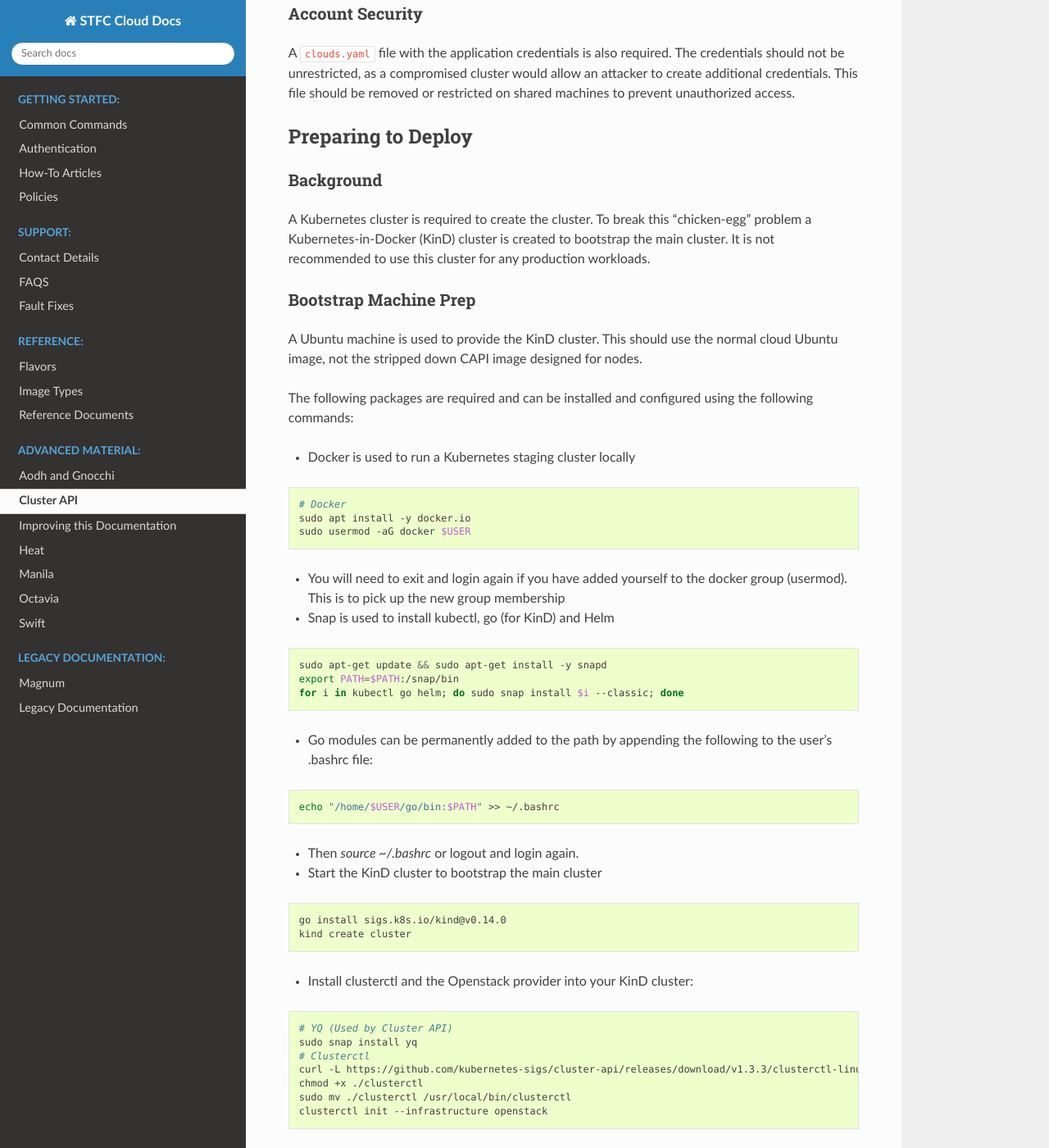
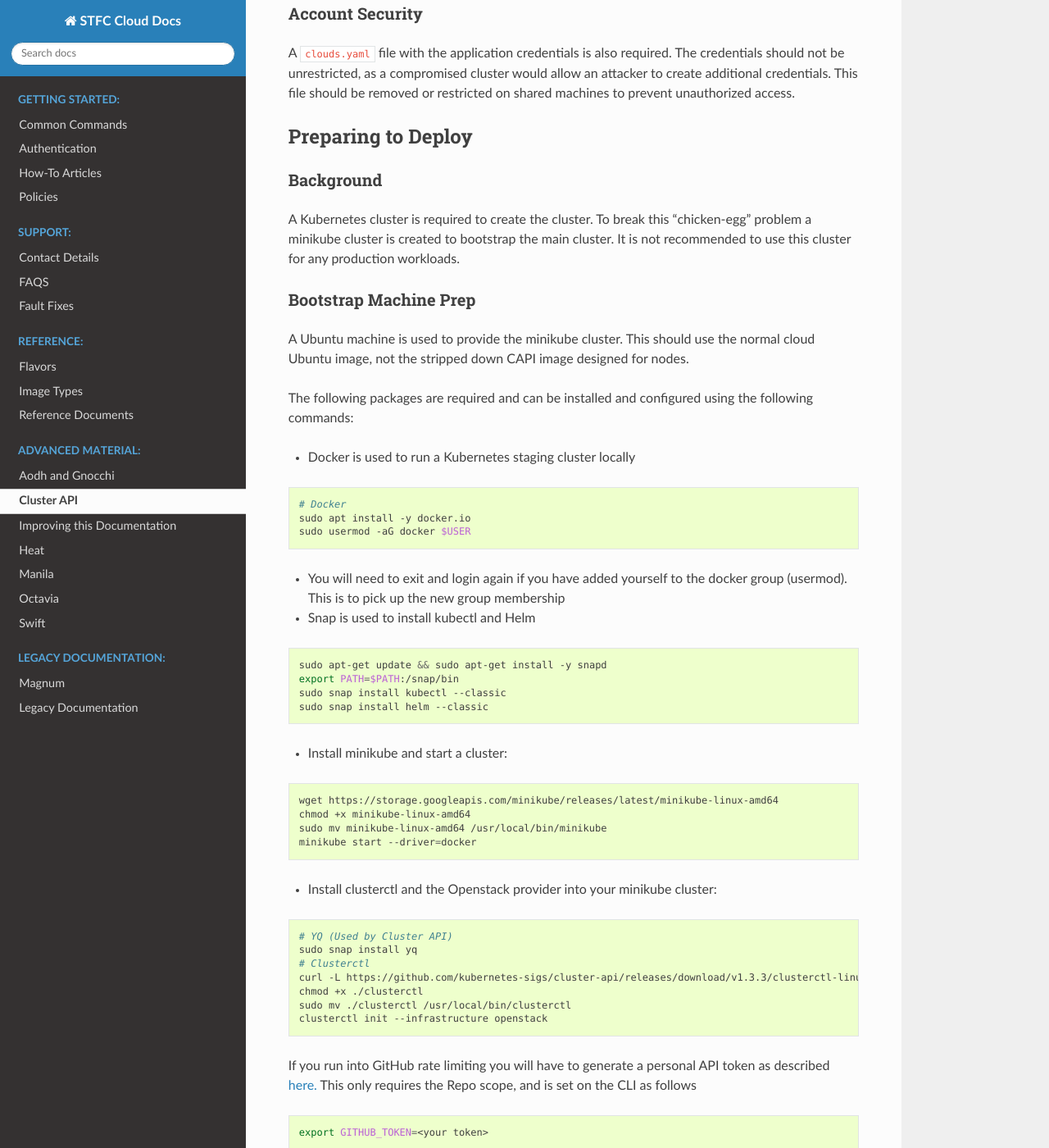
Before and after one commit to stfc/cloud-docs, a Sphinx documentation site: the page built from source/ClusterAPI/Setup.rst, in a window 1280 px wide and 1400 px high, scrolled down 952 px. Shown: the whole window at 82% size. Built offline with Sphinx 7.4.7 and the Read the Docs theme 2.0.0, drawn with Linux system fonts in a browser that asks for light colours; some of the changed text lies outside the part shown.

Commit message:
Switch to minikube from KinD
This is easier to setup, and it's more likely for users know it

```diff
--- a/source/ClusterAPI/Setup.rst
+++ b/source/ClusterAPI/Setup.rst
@@ -34,13 +34,13 @@ Background
 ----------
 
 A Kubernetes cluster is required to create the cluster. To break this "chicken-egg" problem
-a Kubernetes-in-Docker (KinD) cluster is created to bootstrap the main cluster. It is not
+a minikube cluster is created to bootstrap the main cluster. It is not
 recommended to use this cluster for any production workloads.
 
 Bootstrap Machine Prep
 ----------------------
 
-A Ubuntu machine is used to provide the KinD cluster. This should use the normal
+A Ubuntu machine is used to provide the minikube cluster. This should use the normal
 cloud Ubuntu image, not the stripped down CAPI image designed for nodes.
 
 The following packages are required and
@@ -56,30 +56,25 @@ can be installed and configured using the following commands:
 
 - You will need to exit and login again if you have added yourself to the docker group (usermod).
   This is to pick up the new group membership
-- Snap is used to install kubectl, go (for KinD) and Helm
+- Snap is used to install kubectl and Helm
 
 .. code-block:: bash
 
     sudo apt-get update && sudo apt-get install -y snapd
     export PATH=$PATH:/snap/bin
-    for i in kubectl go helm; do sudo snap install $i --classic; done
+    sudo snap install kubectl --classic
+    sudo snap install helm --classic
 
-- Go modules can be permanently added to the path by appending the following to the user's .bashrc file:
+- Install minikube and start a cluster:
 
 .. code-block:: bash
 
-    echo "/home/$USER/go/bin:$PATH" >> ~/.bashrc
+    wget https://storage.googleapis.com/minikube/releases/latest/minikube-linux-amd64
+    chmod +x minikube-linux-amd64
+    sudo mv minikube-linux-amd64 /usr/local/bin/minikube
+    minikube start --driver=docker
 
-- Then `source ~/.bashrc` or logout and login again.
-
-- Start the KinD cluster to bootstrap the main cluster
-
-.. code-block:: bash
-
-    go install sigs.k8s.io/kind@v0.14.0
-    kind create cluster
-
-- Install clusterctl and the Openstack provider into your KinD cluster:
+- Install clusterctl and the Openstack provider into your minikube cluster:
 
 .. code-block:: bash
 
@@ -208,7 +203,7 @@ Configuring the cluster
 Moving the control plane
 ========================
 
-At this point the control plane is still on the KinD cluster. This is not recommended for
+At this point the control plane is still on the minikube cluster. This is not recommended for
 long-lived or production workloads. We can pivot the cluster to self-manage:
 
 .. warning::
@@ -216,8 +211,8 @@ long-lived or production workloads. We can pivot the cluster to self-manage:
     After moving the control plane the kubeconfig cannot be retrieved if lost.
     Ensure a copy of the kubeconfig is placed into secure storage for production clusters.
 
-Moving from KinD cluster
-------------------------
+Moving from minikube cluster
+----------------------------
 
 - Install clusterctl into the new cluster and move the control plane
 
@@ -233,10 +228,10 @@ Moving from KinD cluster
 
     kubectl get kubeadmcontrolplane --kubeconfig=kubeconfig.$CLUSTER_NAME
 
-KinD Shutdown
--------------
+minikube Shutdown
+-----------------
 
-- Replace the existing KinD kubeconfig with the new cluster's kubeconfig
+- Replace the existing minikube kubeconfig with the new cluster's kubeconfig
 
 .. code-block:: bash
 
@@ -247,10 +242,10 @@ KinD Shutdown
     # Update the cluster to ensure everything lines up with your helm chart
     helm upgrade $CLUSTER_NAME capi/openstack-cluster --install -f values.yaml -f clouds.yaml -f user-values.yaml -f flavors.yaml
 
-- Remove KinD bootstrap cluster
+- Remove minikube bootstrap cluster
 
 .. code-block:: bash
 
-    kind delete cluster
+    minikube delete
 
 Your cluster is now complete
```
